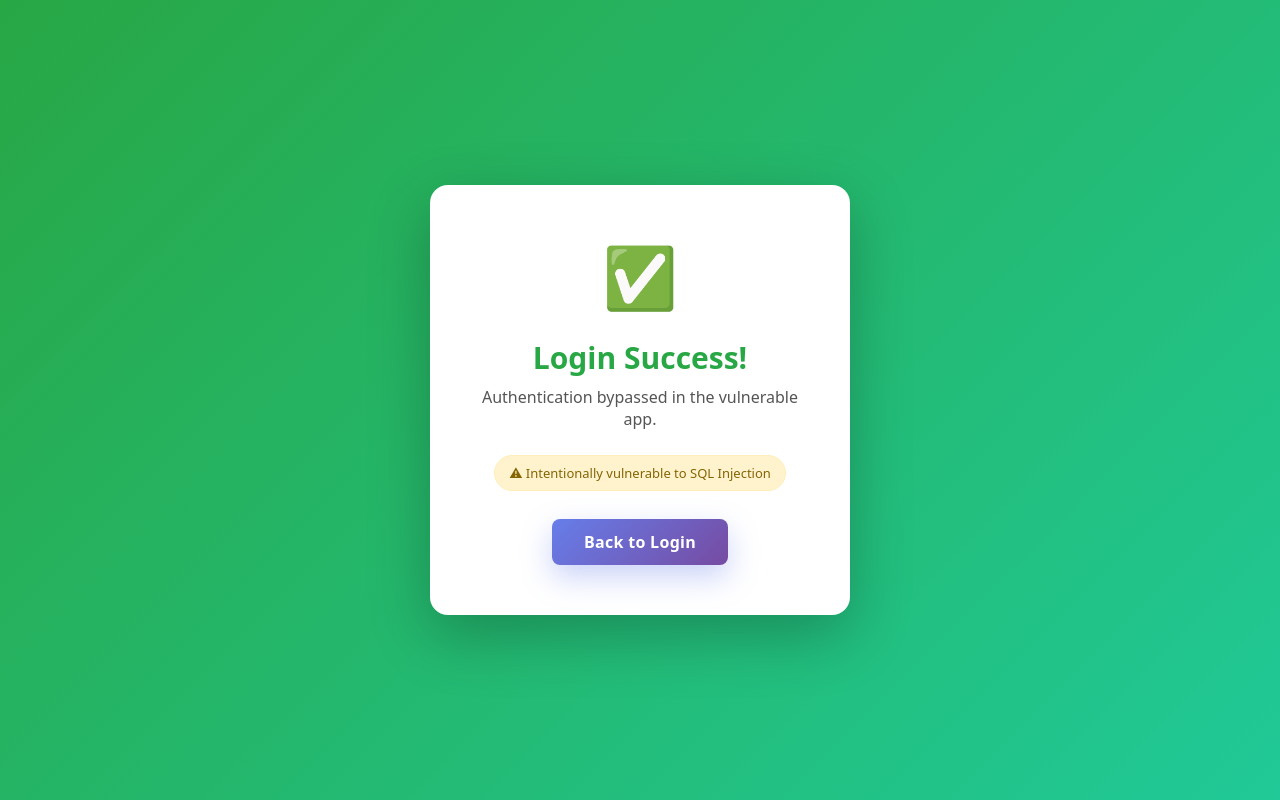
After one commit to raosharanya9/ccn-mini-project, a Flask app: template templates/vulnerable_success.html in a window 1280 px wide. The commit adds this page. Run offline with Flask 3, Linux system fonts and the light colour scheme; the template is opened without the code that fills it, so the values that code supplies are empty.

```diff
--- a/app.py
+++ b/app.py
@@ -1,6 +1,5 @@
-# --- Day2 vulnerable login (use this exact block) ---
 import sqlite3
-from flask import Flask, request, render_template
+from flask import Flask, request, render_template, redirect, url_for
 
 app = Flask(__name__)
 
@@ -9,37 +8,45 @@ def get_db():
     conn.row_factory = sqlite3.Row
     return conn
 
+# Redirect root → /login
+@app.route('/', methods=['GET'])
+def root():
+    return redirect(url_for('login'))
+
+# Vulnerable login page
 @app.route('/login', methods=['GET','POST'])
 def login():
     if request.method == 'POST':
         u = request.form.get('username','')
         p = request.form.get('password','')
 
-        # INTENTIONALLY VULNERABLE: uses actual DB column `password_hash`
-        query = f"SELECT * FROM users WHERE username = '{u}' AND password_hash = '{p}';"
-        print("EXECUTED QUERY:", query)   # copy this output as evidence
+        # INTENTIONALLY VULNERABLE (string concat — SQLi enabled)
+        query = f"SELECT * FROM users WHERE username = '{u}' AND password='{p}';"
+        print("🚨 EXECUTED QUERY:", query)
 
         db = get_db()
         cur = db.cursor()
         try:
-            cur.execute(query)   # vulnerable to SQLi
+            cur.execute(query)
             user = cur.fetchone()
         except Exception as e:
             print("SQL ERROR:", e)
             return "Server error", 500
 
         if user:
-            return "Login success"
+            return render_template('vulnerable_success.html', username=user['username'])
         else:
-            return "Login failed", 401
+            return render_template('vulnerable_failed.html'), 401
 
+    # GET request → show form
     return render_template('login.html')
-# --- end vulnerable login ---
+
 if __name__ == '__main__':
     print("\n" + "="*50)
-    print("🚀 FLASK APP STARTING...")
+    print("🚀 VULNERABLE APP STARTING...")
     print("="*50)
     print("📍 Server running at: http://127.0.0.1:5000")
+    print("💀 SQL Injection Enabled")
     print("Press Ctrl+C to stop")
     print("="*50 + "\n")
     app.run(host='127.0.0.1', port=5000, debug=True)
--- a/templates/login.html
+++ b/templates/login.html
@@ -306,7 +306,7 @@
 
             <!-- Form Section -->
             <div class="form-container">
-                <form method="post" id="loginForm">
+                <form method="POST" action="/login" id="loginForm">
                     <!-- Username Field -->
                     <div class="form-group">
                         <label for="username">
--- /dev/null
+++ b/templates/vulnerable_success.html
@@ -0,0 +1,82 @@
+<!DOCTYPE html>
+<html lang="en">
+<head>
+    <meta charset="UTF-8">
+    <title>Login Success (Vulnerable)</title>
+    <style>
+        * { margin: 0; padding: 0; box-sizing: border-box; }
+        body {
+            font-family: system-ui, -apple-system, BlinkMacSystemFont, "Segoe UI", sans-serif;
+            background: linear-gradient(135deg, #28a745 0%, #20c997 100%);
+            min-height: 100vh;
+            display: flex;
+            align-items: center;
+            justify-content: center;
+            padding: 20px;
+        }
+        .card {
+            background: #ffffff;
+            border-radius: 18px;
+            padding: 50px 40px;
+            text-align: center;
+            box-shadow: 0 20px 60px rgba(0, 0, 0, 0.25);
+            max-width: 420px;
+            width: 100%;
+            animation: fadeIn 0.5s ease-out;
+        }
+        @keyframes fadeIn {
+            from { opacity: 0; transform: translateY(20px); }
+            to   { opacity: 1; transform: translateY(0); }
+        }
+        .icon {
+            font-size: 60px;
+            margin-bottom: 20px;
+        }
+        h1 {
+            color: #28a745;
+            font-size: 30px;
+            margin-bottom: 8px;
+        }
+        p {
+            color: #555;
+            margin-bottom: 10px;
+        }
+        .badge {
+            display: inline-block;
+            margin-top: 15px;
+            padding: 8px 14px;
+            border-radius: 999px;
+            background: #fff3cd;
+            color: #856404;
+            font-size: 13px;
+            border: 1px solid #ffeeba;
+        }
+        .btn {
+            display: inline-block;
+            margin-top: 28px;
+            padding: 12px 32px;
+            border-radius: 8px;
+            background: linear-gradient(135deg, #667eea 0%, #764ba2 100%);
+            color: #fff;
+            text-decoration: none;
+            font-weight: 600;
+            letter-spacing: 0.3px;
+            box-shadow: 0 12px 30px rgba(102, 126, 234, 0.35);
+            transition: transform 0.2s ease, box-shadow 0.2s ease;
+        }
+        .btn:hover {
+            transform: translateY(-2px);
+            box-shadow: 0 16px 40px rgba(102, 126, 234, 0.45);
+        }
+    </style>
+</head>
+<body>
+<div class="card">
+    <div class="icon">✅</div>
+    <h1>Login Success!</h1>
+    <p>Authentication bypassed in the vulnerable app.</p>
+    <div class="badge">⚠ Intentionally vulnerable to SQL Injection</div>
+    <a href="/" class="btn">Back to Login</a>
+</div>
+</body>
+</html>
```
Also changed, not shown: fixed_app.py (+16 -149 lines), templates/secure_failed.html (added, +82 -0 lines), templates/secure_success.html (added, +87 -0 lines), templates/vulnerable_failed.html (added, +81 -0 lines), app.db (added), 1 other file.
